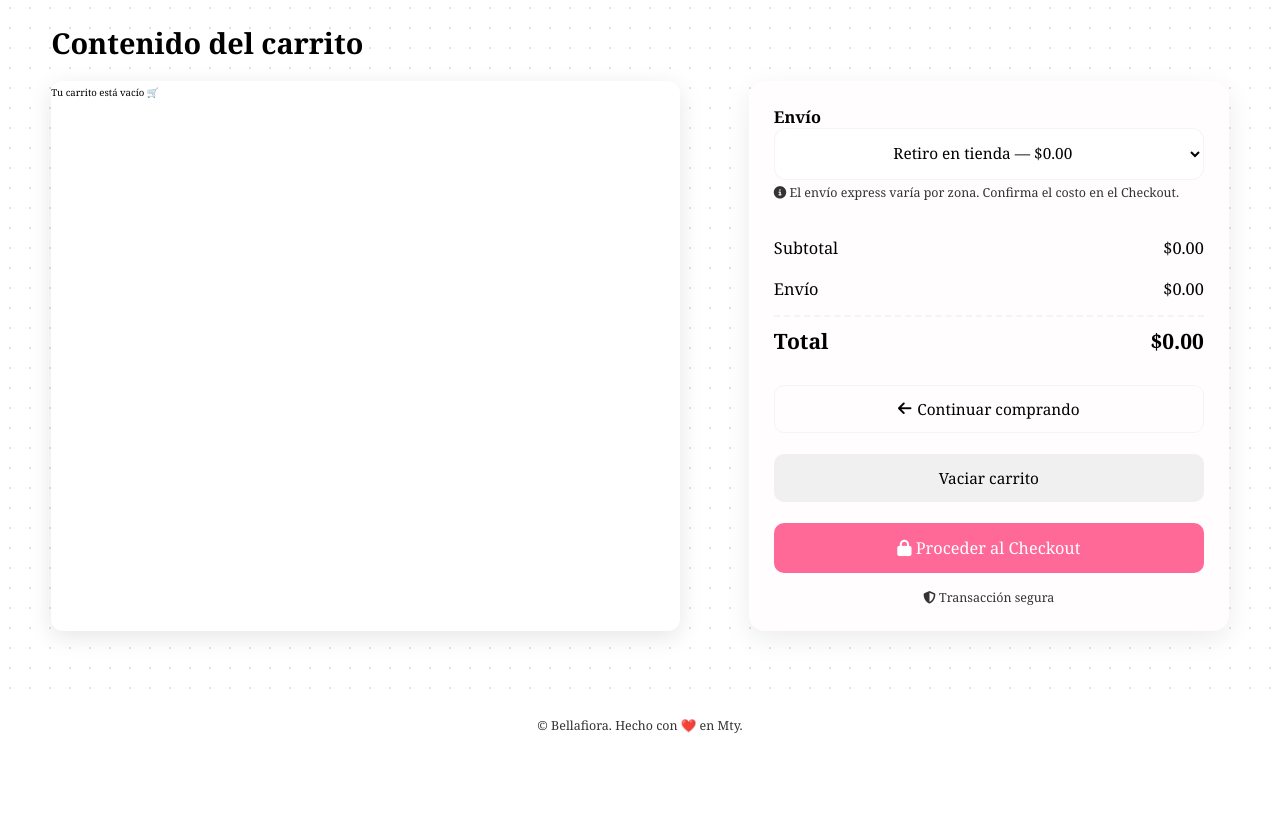
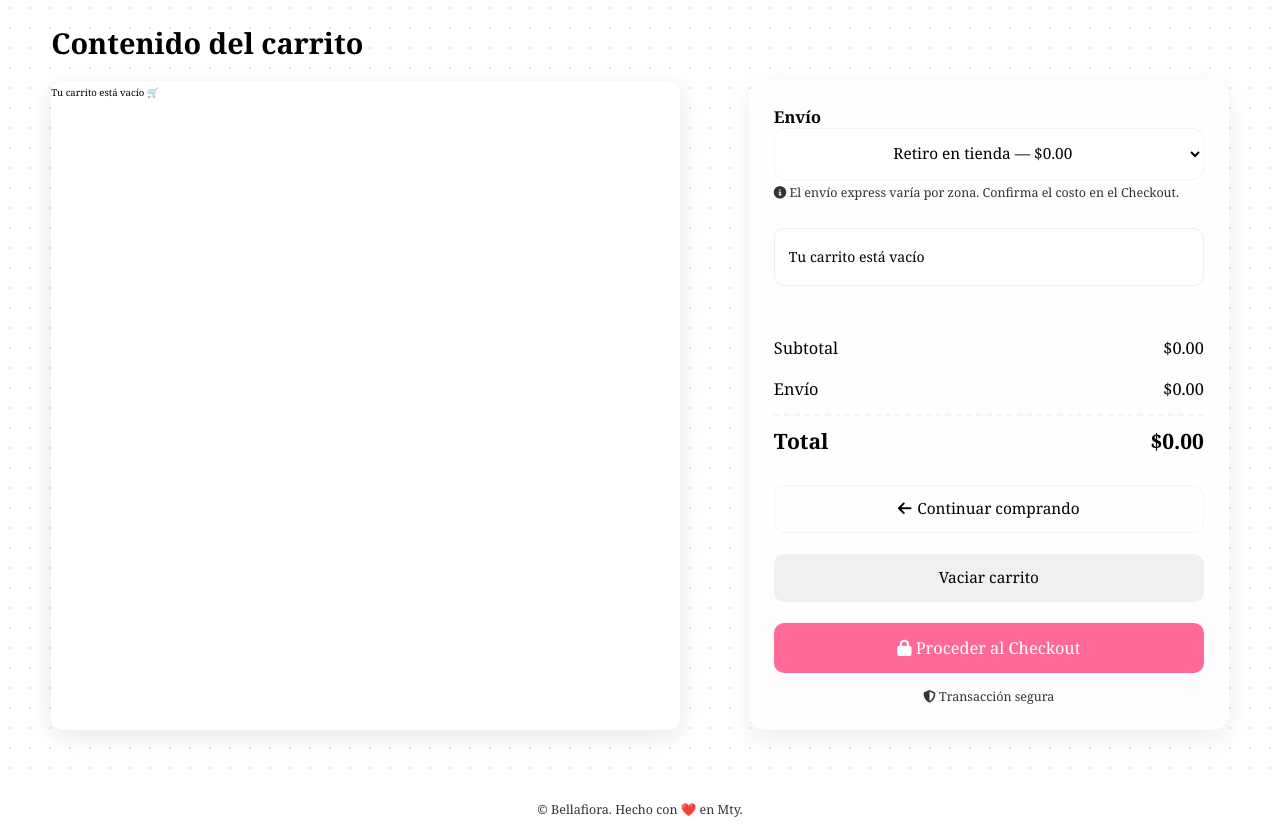
Before and after one commit to lizeth-lm-07/Bellafiora, a plain HTML site: page carrito.html in a window 1280 px wide. Both pictures are taken after a click on the button "Vaciar carrito". Shown: the part 102-939 px from the top of the page. Before the commit the page ends 855 px from the top, so only its background shows below. Drawn offline with Linux system fonts and the light colour scheme.

Commit message:
se agrego lista de articulos en el carrito

```diff
--- a/CSS/carrito.css
+++ b/CSS/carrito.css
@@ -298,3 +298,29 @@
   line-height:1.5;
   white-space:normal;           /* permite wrap si el texto es largo */
 }
+
+/* ===== Resumen compacto (panel derecho) ===== */
+.resumen-compacto {
+  background: #fff;
+  border: 1px solid #eee;
+  border-radius: 10px;
+  padding: 12px 14px;
+  margin: 10px 0 16px;
+}
+
+.resumen-items {
+  list-style: none;
+  margin: 0;
+  padding: 0;
+}
+
+.resumen-items li {
+  font-size: 14px;
+  line-height: 1.45;
+  padding: 6px 0;
+  border-bottom: 1px dashed #eee;
+}
+
+.resumen-items li:last-child {
+  border-bottom: 0;
+}
--- a/JS/carrito.js
+++ b/JS/carrito.js
@@ -43,7 +43,7 @@ function updateLocalStorage(article){
     prod.cantidad = Number(article.querySelector('.qty-input').value);
     setCart(carrito);
   }
-  renderRightPanelCustom(); // por si quieres considerar cantidades en el resumen
+  renderRightPanelItemsList(); // actualizar listado del panel derecho
 }
 
 // Elimina un producto
@@ -51,7 +51,7 @@ function removeFromLocalStorage(id){
   let carrito = getCart();
   carrito = carrito.filter(p => p.id !== id);
   setCart(carrito);
-  renderRightPanelCustom();
+  renderRightPanelItemsList();
 }
 
 // ========================
@@ -79,7 +79,7 @@ function mapKeyForProduct(p){
   return null;
 }
 
-// Resumen debajo de cada artículo
+// Resumen debajo de cada artículo (se mantiene)
 function updateCustomSummary(article, custom){
   const box = article.querySelector('.custom-summary');
   if (!box) return;
@@ -99,36 +99,28 @@ function updateCustomSummary(article, custom){
   }
 }
 
-// 🔹 Construye el texto para el panel derecho
-function buildRightPanelText(){
+/* ================================
+   PANEL DERECHO: LISTA DE ARTÍCULOS
+   Usa <ul id="resumen-items">
+==================================*/
+function renderRightPanelItemsList(){
+  const ul = document.getElementById('resumen-items');
+  if(!ul) return;
+
   const carrito = getCart();
-  const parts = [];
+  ul.innerHTML = '';
 
-  carrito.forEach(it => {
-    const opts = it.custom ? Object.entries(it.custom)
-      .filter(([,v]) => v)
-      .map(([k,v]) => `${k.replace(/_/g,' ')}: ${v}`) : [];
+  if(!carrito || carrito.length === 0){
+    ul.innerHTML = '<li>Tu carrito está vacío</li>';
+    return;
+  }
 
-    if (opts.length){
-      parts.push(`${it.nombre.toLowerCase()}: ${opts.join(', ')}`);
-    }
+  carrito.forEach(it=>{
+    const li = document.createElement('li');
+    const qty = Number(it.cantidad || 1);
+    li.textContent = `[${qty}] ${it.nombre || 'Artículo'}`;
+    ul.appendChild(li);
   });
-
-  return parts.join(' · ');
-}
-
-// 🔹 Pinta/oculta el resumen en el panel derecho
-function renderRightPanelCustom(){
-  const el = document.getElementById('customSummary');
-  if (!el) return;
-  const txt = buildRightPanelText();
-  if (txt){
-    el.textContent = `(${txt})`;
-    el.style.display = 'inline-block';
-  } else {
-    el.textContent = '';
-    el.style.display = 'none';
-  }
 }
 
 // Inyecta los selects para el artículo (si aplica) y enlaza eventos
@@ -171,7 +163,7 @@ function attachCustomization(article, p){
         prodC.custom[sel.name] = sel.value;
         setCart(carritoC);
         updateCustomSummary(article, prodC.custom);
-        renderRightPanelCustom(); // 🔸 actualizar panel derecho
+        renderRightPanelItemsList(); // actualizar panel derecho
       }
     });
   });
@@ -180,7 +172,7 @@ function attachCustomization(article, p){
   const carritoD = getCart();
   const prodD = carritoD.find(x => x.id === p.id) || {};
   updateCustomSummary(article, (prodD.custom || {}));
-  renderRightPanelCustom();
+  renderRightPanelItemsList();
 }
 
 // ========================
@@ -237,7 +229,8 @@ document.addEventListener('DOMContentLoaded', ()=>{
       article.dataset.price = p.precio;
       article.dataset.id = p.id;
 
-                  article.innerHTML = `        <div class="item-media"><img src="${p.imagen}" alt="${p.nombre}"></div>
+      article.innerHTML = `
+        <div class="item-media"><img src="${p.imagen}" alt="${p.nombre}"></div>
         <div class="item-info">
           <h2 class="item-name">${p.nombre} ${ (p.precioOriginal && p.precioOriginal>p.precio) ? `<span class="badge-oferta">-${Math.round((1 - (p.precio / p.precioOriginal))*100)}%</span>` : `` }</h2>
           <p class="item-sku">DESCUENTO: <span>${ (p.precioOriginal && p.precioOriginal>p.precio) ? (Math.round((1 - (p.precio / p.precioOriginal))*100) + '% aplicado automáticamente') : '0% de descuento' }</span></p>
@@ -262,10 +255,10 @@ document.addEventListener('DOMContentLoaded', ()=>{
 
       contenedor.appendChild(article);
 
-      // --- Personalización (sólo 2 arreglos) ---
+      // Personalización (sólo 2 arreglos)
       attachCustomization(article, p);
 
-      // --- Eventos de cantidad / eliminar ---
+      // Eventos de cantidad / eliminar
       bindItem(article);
     });
   }
@@ -273,7 +266,7 @@ document.addEventListener('DOMContentLoaded', ()=>{
   // Envío
   document.getElementById('shippingSelect').addEventListener('change', ()=>{
     refresh();
-    renderRightPanelCustom();
+    renderRightPanelItemsList();
   });
 
   // Vaciar carrito
@@ -281,11 +274,11 @@ document.addEventListener('DOMContentLoaded', ()=>{
     document.querySelectorAll('.cart-item').forEach(e=>e.remove());
     localStorage.removeItem('carrito');
     refresh();
-    renderRightPanelCustom();
+    renderRightPanelItemsList();
     contenedor.innerHTML = '<p>Tu carrito está vacío 🛒</p>';
   });
 
-  // Checkout (ejemplo: muestra lo que se enviaría)
+  // Checkout (demo)
   document.getElementById('checkout').addEventListener('click', ()=>{
     const carrito = getCart();
     const resumen = carrito.map(it => {
@@ -299,5 +292,5 @@ document.addEventListener('DOMContentLoaded', ()=>{
 
   // Primer render
   refresh();
-  renderRightPanelCustom();
+  renderRightPanelItemsList();
 });
--- a/carrito.html
+++ b/carrito.html
@@ -77,8 +77,10 @@
           </small>
         </div>
 
-        <!-- 🔹 Resumen de personalización seleccionado en los ramos -->
-        <div id="customSummary" class="custom-pill" aria-live="polite" aria-atomic="true"></div>
+        <!-- 🔹 Resumen compacto de artículos -->
+        <div class="resumen-compacto">
+          <ul id="resumen-items" class="resumen-items"></ul>
+        </div>
 
         <div class="totals">
           <div class="row"><span>Subtotal</span><span id="subtotal">$0.00</span></div>
```
